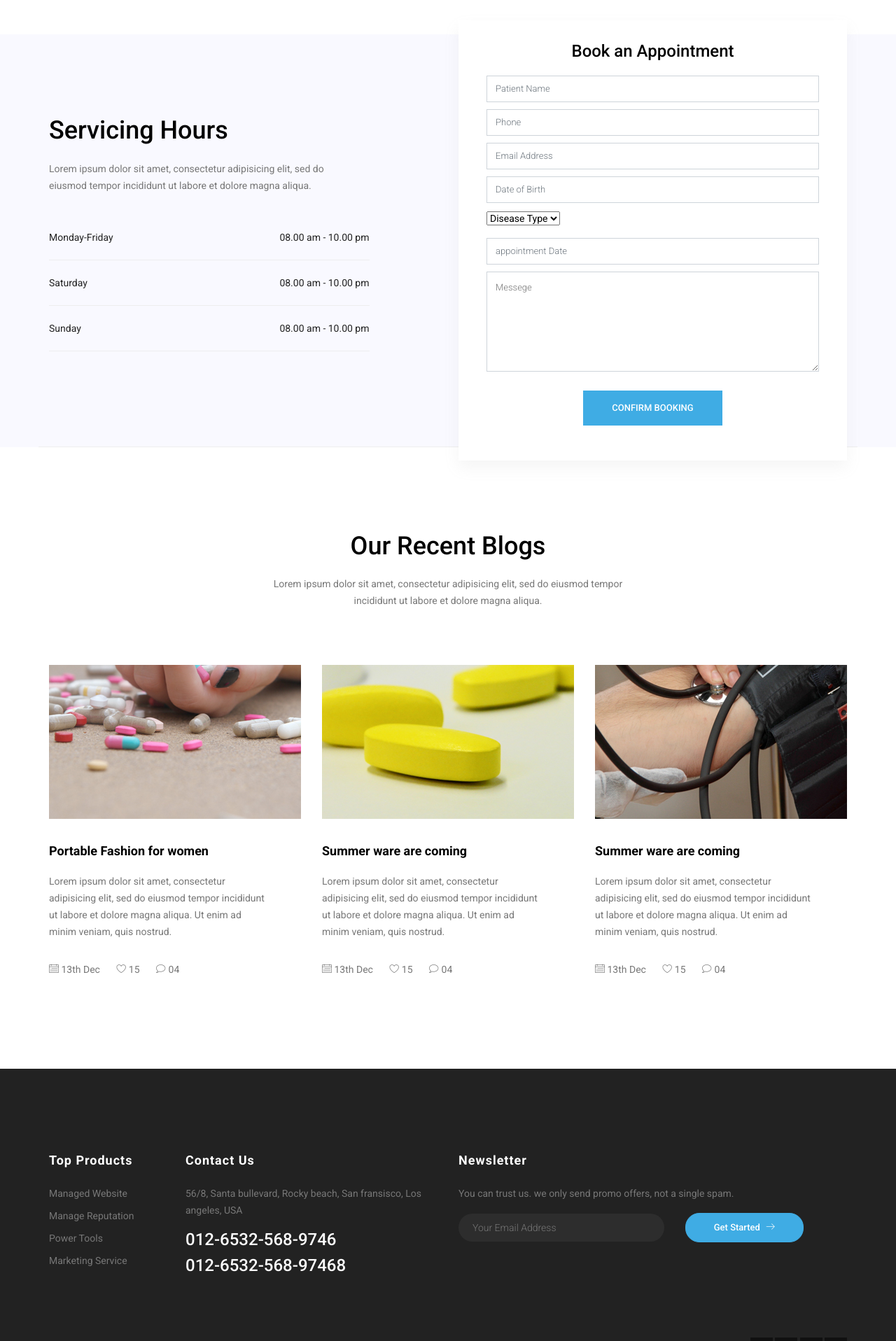
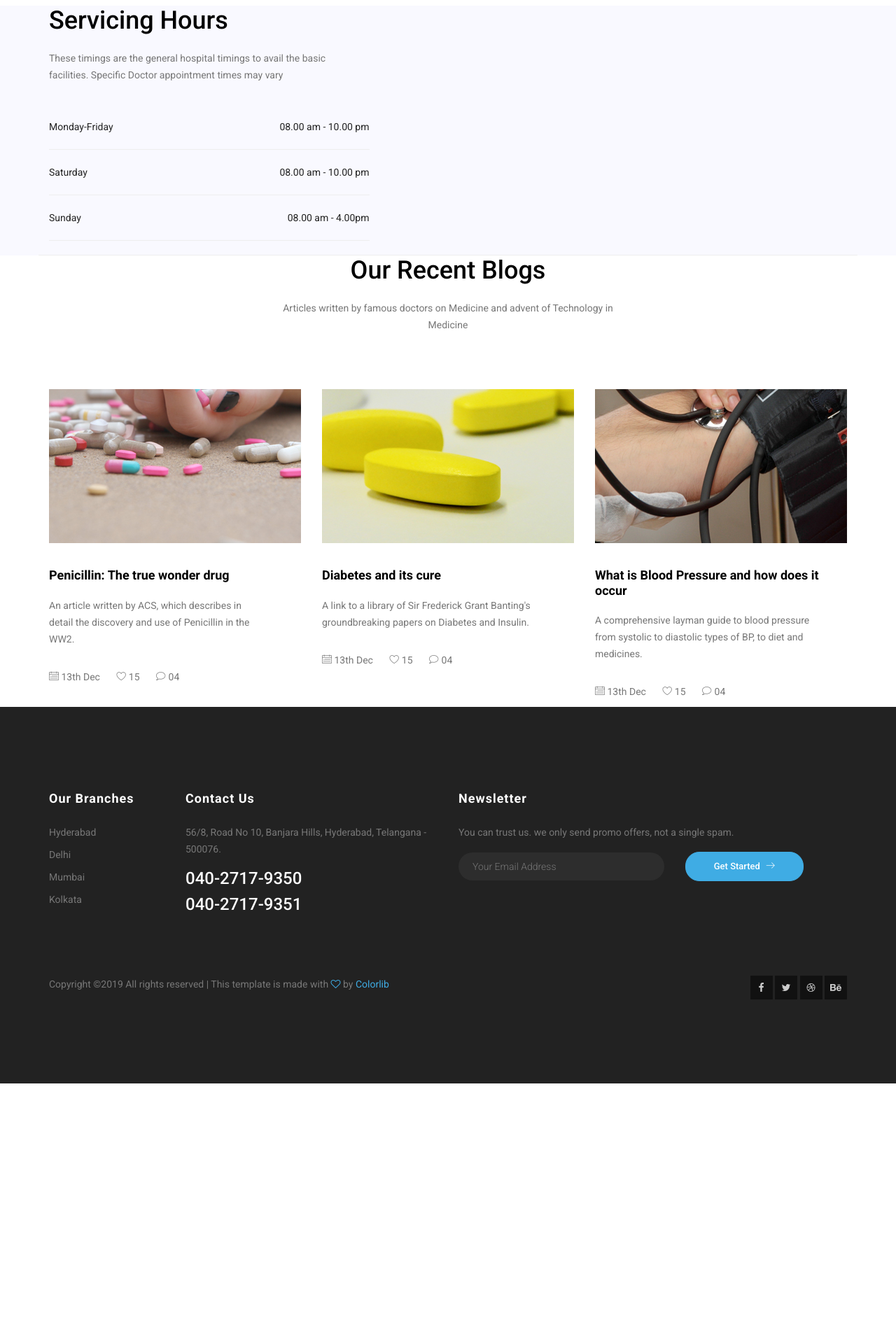
Before and after one commit to SouravSanganeria/hospice.com, a PHP site: page / in a window 1280 px wide. Shown: the part 3480-5396 px from the top of the page at 70% size. After the commit the page ends 5028 px from the top, so only its background shows below. Run offline with PHP 8.4, Linux system fonts and the light colour scheme; some libraries are stand-ins or nearby versions.

Commit message:
Changes made in orientation with the project

```diff
--- a/css/style.css
+++ b/css/style.css
@@ -10,6 +10,7 @@ theme.
 @Template Name: Builder Construction
 @Author: Spondon IT
 @Developed By: Naim Lasker
+@Copied By:Jaya Venkatesh
 
 @Default Styles
 
--- a/index.html
+++ b/index.html
@@ -62,7 +62,7 @@
 							</a>
 						</li>
 						<li>
-							<a href="#">
+							<a href="https://mail.google.com/mail/?view=cm&fs=1&tf=1&to=f20170141@hyderabad.bits-pilani.ac.in" target="_blank">
 								<i class="lnr lnr-envelope"></i>
 								emergency@xyzhospital.com
 							</a>
@@ -144,7 +144,7 @@
 					<div class="col-lg-12">
 						<h1>We Care for Your Health Every Moment</h1>
 						<p>If you are looking for quality care and relaible customer support,you are at the right place</p>
-						<a class="main_btn mr-10" href="#">get started</a>
+						<a class="main_btn mr-10" href="#">Book an Appointment</a>
 					</div>
 				</div>
 			</div>
@@ -225,7 +225,7 @@
 				<div class="col-lg-6 pl-0">
 					<div class="about_box">
 						<div class="section-title-wrap text-left">
-							<h1>About Myself</h1>
+							<h1>About Us</h1>
 							<p>
 								Faulty and often misleading advice is the case of approximately 10% of medical-related deaths in India. With Hospice, you have nothing to worry about.
 							</p>
@@ -238,7 +238,7 @@
 										<div>
 											<i class="lnr lnr-database"></i>
 										</div>
-										<h3>$<span class="counter">2.5</span> M</h3>
+										<h3>Rs <span class="counter">2.5</span> M</h3>
 										<p>Total Donation</p>
 									</div>
 								</div>
@@ -296,7 +296,7 @@
 				<div class="active-review-carusel owl-carousel">
 					<div class="row">
 						<div class="col-lg-6">
-							<img src="img/feedback-bg.jpg" alt="">
+							<img src="img/Customer_4.jpg" alt="">
 						</div>
 
 						<div class="col-lg-6">
@@ -320,7 +320,7 @@
 
 					<div class="row">
 						<div class="col-lg-6">
-							<img src="img/feedback-bg.jpg" alt="">
+							<img src="img/Customer_1.jpg" alt="">
 						</div>
 
 						<div class="col-lg-6">
@@ -345,7 +345,7 @@
 
 					<div class="row">
 						<div class="col-lg-6">
-							<img src="img/feedback-bg.jpg" alt="">
+							<img src="img/Customer_2.jpg" alt="">
 						</div>
 
 						<div class="col-lg-6">
@@ -370,7 +370,7 @@
 
 					<div class="row">
 						<div class="col-lg-6">
-							<img src="img/feedback-bg.jpg" alt="">
+							<img src="img/Customer_3.jpg" alt="">
 						</div>
 
 						<div class="col-lg-6">
@@ -405,7 +405,7 @@
 				<div class="col-lg-12">
 					<h1>Our Offered Services</h1>
 					<p>
-						Lorem ipsum dolor sit amet, consectetur adipisicing elit, sed do eiusmod tempor incididunt ut labore et dolore magna aliqua.
+
 					</p>
 				</div>
 			</div>
@@ -470,7 +470,7 @@
 						Servicing Hours
 					</h1>
 					<p>
-						Lorem ipsum dolor sit amet, consectetur adipisicing elit, sed do eiusmod tempor incididunt ut labore et dolore magna aliqua.
+						These timings are the general hospital timings to avail the basic facilities. Specific Doctor appointment times may vary
 					</p>
 					<ul class="time-list">
 						<li class="d-flex justify-content-between">
@@ -483,11 +483,11 @@
 						</li>
 						<li class="d-flex justify-content-between">
 							<span>Sunday</span>
-							<span>08.00 am - 10.00 pm</span>
+							<span>08.00 am - 4.00pm</span>
 						</li>
 					</ul>
 				</div>
-				<div class="col-lg-6 col-md-6 pt-60 pb-60">
+				<!--<div class="col-lg-6 col-md-6 pt-60 pb-60">
 					<div class="appointment-right">
 						<form class="form-wrap" action="#">
 							<h3 class="pb-20 text-center mb-20">Book an Appointment</h3>
@@ -513,18 +513,17 @@
 					</div>
 				</div>
 			</div>
-		</div>
+		</div>-->
 	</section>
 	<!--================ End Appointment Area =================-->
 
 	<!--================ Start recent-blog Area =================-->
-	<section class="recent-blog-area section_gap">
 		<div class="container">
 			<div class="row justify-content-center section-title-wrap">
 				<div class="col-lg-12">
 					<h1>Our Recent Blogs</h1>
 					<p>
-						Lorem ipsum dolor sit amet, consectetur adipisicing elit, sed do eiusmod tempor incididunt ut labore et dolore magna aliqua.
+						Articles written by famous doctors on Medicine and advent of Technology in Medicine
 					</p>
 				</div>
 			</div>
@@ -533,12 +532,11 @@
 					<div class="thumb">
 						<img class="f-img img-fluid mx-auto" src="img/b1.jpg" alt="">
 					</div>
-					<a href="#">
-						<h4>Portable Fashion for women</h4>
+					<a href="https://www.acs.org/content/acs/en/education/whatischemistry/landmarks/flemingpenicillin.html">
+						<h4>Penicillin: The true wonder drug</h4>
 					</a>
 					<p>
-						Lorem ipsum dolor sit amet, consectetur adipisicing elit, sed do eiusmod tempor incididunt ut labore et dolore magna aliqua.
-						Ut enim ad minim veniam, quis nostrud.
+						An article written by ACS, which describes in detail the discovery and use of Penicillin in the WW2.
 					</p>
 					<div class="bottom d-flex justify-content-between align-items-center flex-wrap">
 						<div class="meta">
@@ -552,12 +550,11 @@
 					<div class="thumb">
 						<img class="f-img img-fluid mx-auto" src="img/b2.jpg" alt="">
 					</div>
-					<a href="#">
-						<h4>Summer ware are coming</h4>
+					<a href="https://insulin.library.utoronto.ca/islandora/object/insulin%3Abanting">
+						<h4>Diabetes and its cure</h4>
 					</a>
 					<p>
-						Lorem ipsum dolor sit amet, consectetur adipisicing elit, sed do eiusmod tempor incididunt ut labore et dolore magna aliqua.
-						Ut enim ad minim veniam, quis nostrud.
+						A link to a library of Sir Frederick Grant Banting's groundbreaking papers on Diabetes and Insulin.
 					</p>
 					<div class="bottom d-flex justify-content-between align-items-center flex-wrap">
 						<div class="meta">
@@ -571,12 +568,11 @@
 					<div class="thumb">
 						<img class="f-img img-fluid mx-auto" src="img/b3.jpg" alt="">
 					</div>
-					<a href="#">
-						<h4>Summer ware are coming</h4>
+					<a href="https://www.webmd.com/hypertension-high-blood-pressure/guide/diastolic-and-systolic-blood-pressure-know-your-numbers">
+						<h4>What is Blood Pressure and how does it occur</h4>
 					</a>
 					<p>
-						Lorem ipsum dolor sit amet, consectetur adipisicing elit, sed do eiusmod tempor incididunt ut labore et dolore magna aliqua.
-						Ut enim ad minim veniam, quis nostrud.
+						A comprehensive layman guide to blood pressure from systolic to diastolic types of BP, to diet and medicines.
 					</p>
 					<div class="bottom d-flex justify-content-between align-items-center flex-wrap">
 						<div class="meta">
@@ -597,19 +593,19 @@
 			<div class="row">
 				<div class="col-lg-2  col-md-6">
 					<div class="single-footer-widget">
-						<h6>Top Products</h6>
+						<h6>Our Branches</h6>
 						<ul class="footer-nav">
 							<li>
-								<a href="#">Managed Website</a>
+								<a href="#">Hyderabad</a>
 							</li>
 							<li>
-								<a href="#">Manage Reputation</a>
+								<a href="#">Delhi</a>
 							</li>
 							<li>
-								<a href="#">Power Tools</a>
+								<a href="#">Mumbai</a>
 							</li>
 							<li>
-								<a href="#">Marketing Service</a>
+								<a href="#">Kolkata</a>
 							</li>
 						</ul>
 					</div>
@@ -618,10 +614,10 @@
 					<div class="single-footer-widget mail-chimp">
 						<h6 class="mb-20">Contact Us</h6>
 						<p>
-							56/8, Santa bullevard, Rocky beach, San fransisco, Los angeles, USA
+							56/8, Road No 10, Banjara Hills, Hyderabad, Telangana - 500076.
 						</p>
-						<h3>012-6532-568-9746</h3>
-						<h3>012-6532-568-97468</h3>
+						<h3>040-2717-9350</h3>
+						<h3>040-2717-9351</h3>
 					</div>
 				</div>
 				<div class="col-lg-6  col-md-12">
--- a/js/custom.js
+++ b/js/custom.js
@@ -80,15 +80,17 @@
     /*----------------------------------------------------*/
     // Partner Map
     if (document.getElementById('mapBox')) {
+        var hospital= {lat:17.361720,lng:78.475170}
         var map = new google.maps.Map(document.getElementById('mapBox'), {
             zoom: 12,
-            center: new google.maps.LatLng(23.81, 90.41),
+            center: hospital,
             mapTypeId: google.maps.MapTypeId.ROADMAP
         });
 
         var marker;
         marker = new google.maps.Marker({
-            map: map
+            map: map,
+            position:hospital
         });
     }
 
```
Also changed, not shown: contact.html (+7 -7 lines), img/Customer_1.jpg (added), img/Customer_2.jpg (added), img/Customer_3.jpg (added), img/Customer_4.jpg (added).
